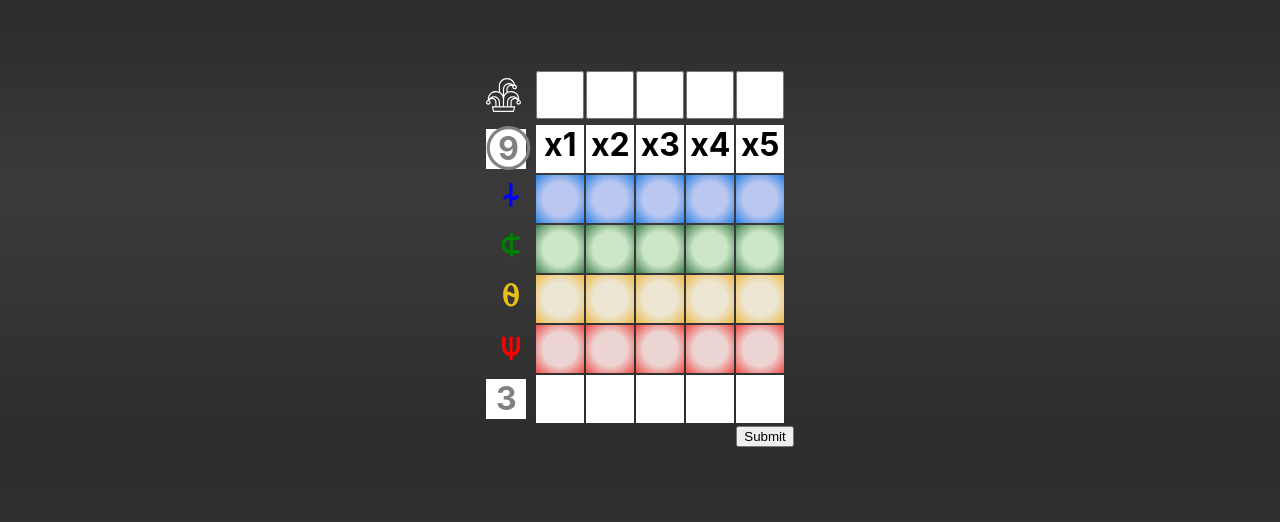
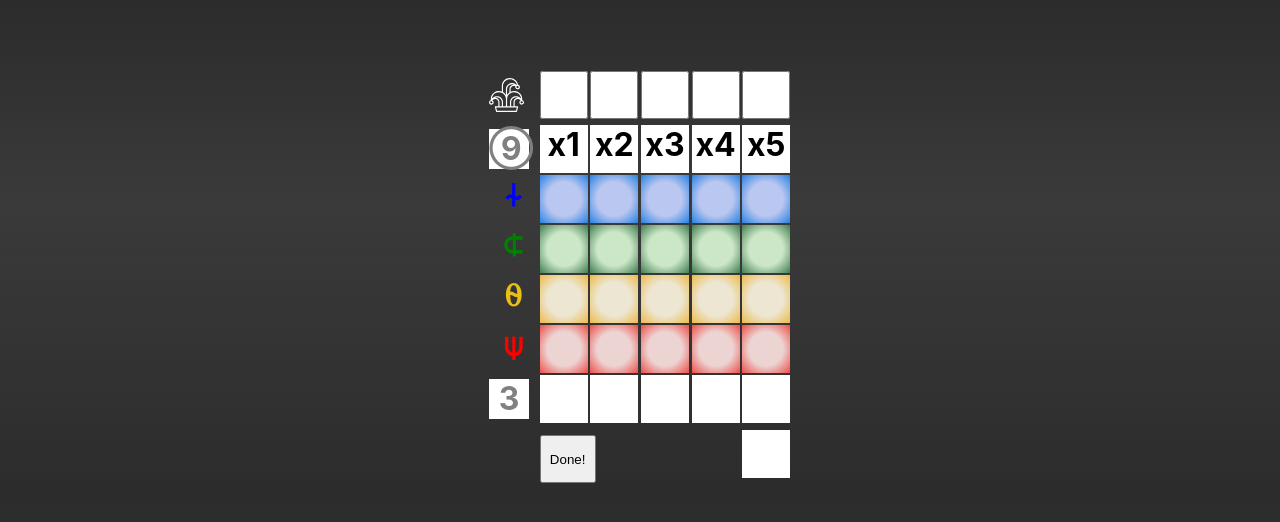
Before and after one commit to kschmitz123/wizard-sheet, a React (Create React App) app: page / in a window 1280 px wide. Shown: the top 522 px of the page. Built offline with nearby package versions, Linux system fonts and the light colour scheme.

Commit message:
Add final count

```diff
--- a/src/components/Table.js
+++ b/src/components/Table.js
@@ -38,6 +38,7 @@ const Table = () => {
   const [total3, setTotal3] = useState("");
   const [total4, setTotal4] = useState("");
   const [total5, setTotal5] = useState("");
+  const [finalCount, setFinalCount] = useState("");
 
   const handleChange = (event) => {
     let value = 0;
@@ -80,6 +81,7 @@ const Table = () => {
     setTotal3(total3);
     setTotal4(total4);
     setTotal5(total5);
+    setFinalCount(total + total2 + total3 + total4 + total5);
   };
 
   return (
@@ -318,12 +320,11 @@ const Table = () => {
           </tr>
           <tr>
             <td></td>
-            <td></td>
-            <td></td>
-            <td></td>
-            <td></td>
+            <td colSpan="4">
+              <button type="submit">Done!</button>
+            </td>
             <td>
-              <button type="submit">Submit</button>
+              <div>{finalCount}</div>
             </td>
           </tr>
         </tbody>
@@ -358,6 +359,11 @@ const StyledTable = styled.table`
   input[type="checkbox"] {
     margin: 0;
   }
+  button {
+    margin-top: 10px;
+    width: 3.5rem;
+    height: 3rem;
+  }
 
   .blue {
     color: blue;
```
